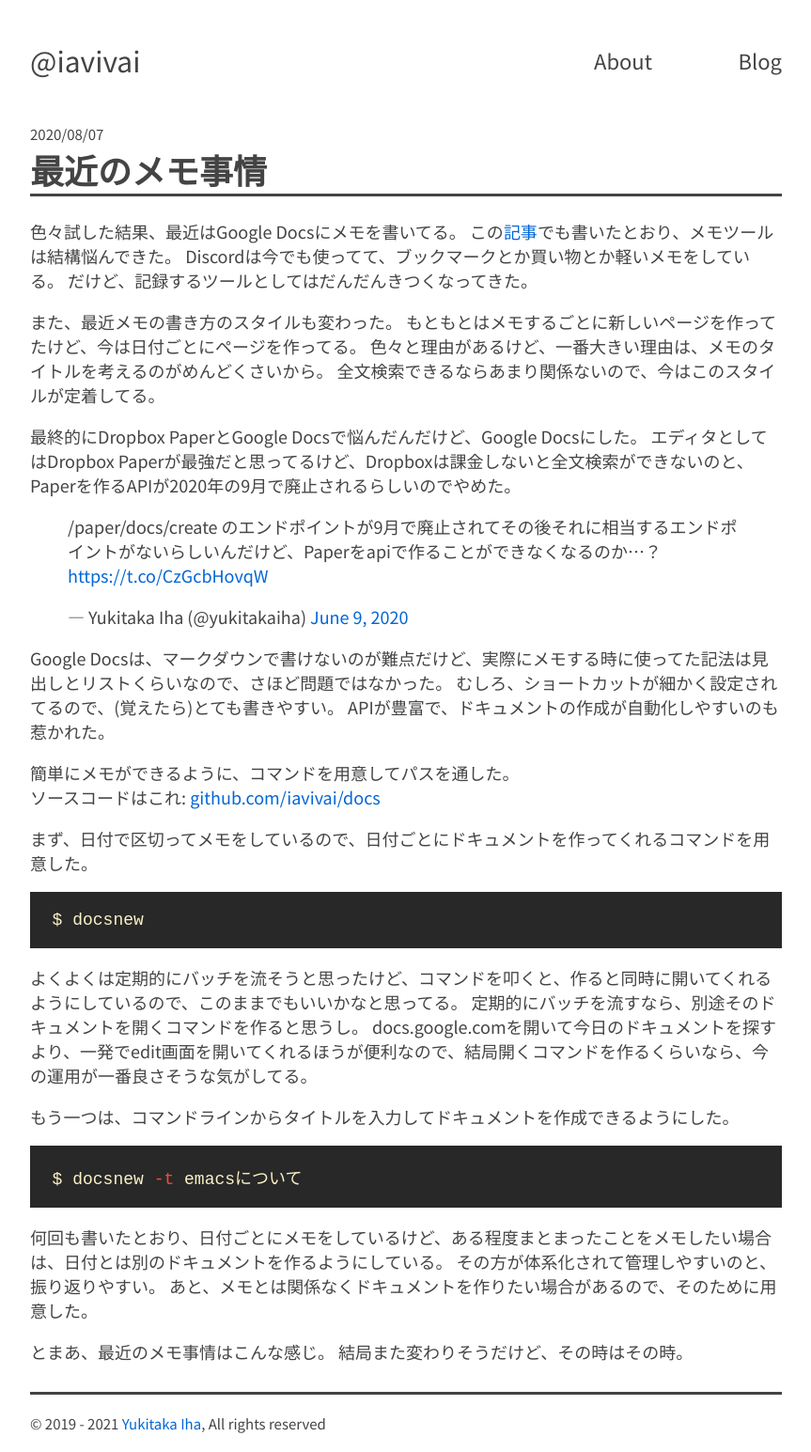
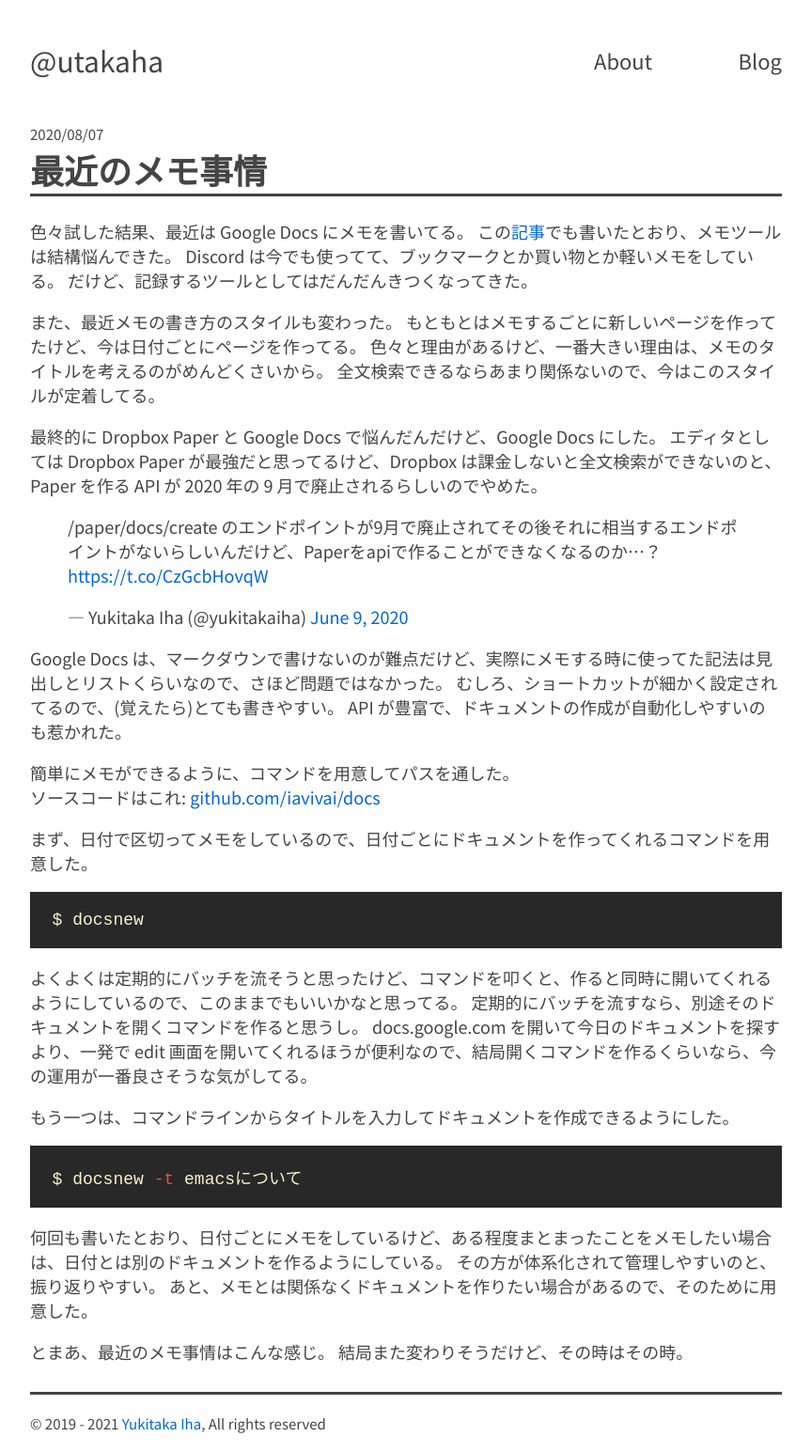
Before and after one commit to iavivai/iavivai.com, a Jekyll site: the page built from _posts/2020-08-07-memo.md, in a window 1280 px wide. Shown: the whole page at 94% size, without its empty margins (208-1071 px from the left). Built offline with Jekyll 4.4.1, drawn with Linux system fonts in a browser that asks for light colours; comment, search, counter and statistics services are not loaded.

Commit message:
Change iavivai to utakaka and little fixes

````diff
--- a/_config.yml
+++ b/_config.yml
@@ -1,8 +1,8 @@
-title: iavivai.com
-description: "@iavivai's personal site"
-url: https://iavivai.com
-image: /images/iavivai.jpeg
-logo: /images/iavivai.jpeg
+title: utakaha.com
+description: "utakaha's personal site"
+url: https://utakaha.com
+image: /images/utakaha.jpeg
+logo: /images/utakaha.jpeg
 syntax_highlighter: rouge
 lang: ja_JP
 
@@ -19,4 +19,4 @@ defaults:
 - scope:
     path: ''
   values:
-    image: "/images/iavivai.jpeg"
+    image: "/images/utakaha.jpeg"
--- a/_includes/header.html
+++ b/_includes/header.html
@@ -1,14 +1,12 @@
 <header class="header">
-  <div class="logo"><a href="/">@iavivai</a></div>
+  <div class="logo"><a href="/">@utakaha</a></div>
 
   <nav>
     <ul>
       {% for item in site.data.navigation %}
-        <li>
-          <a href="{{ item.link }}">
-            {{ item.name }}
-          </a>
-        </li>
+      <li>
+        <a href="{{ item.link }}"> {{ item.name }} </a>
+      </li>
       {% endfor %}
     </ul>
   </nav>
--- a/_posts/2020-08-07-memo.md
+++ b/_posts/2020-08-07-memo.md
@@ -3,9 +3,9 @@ layout: post
 title: 最近のメモ事情
 ---
 
-色々試した結果、最近はGoogle Docsにメモを書いてる。
-この[記事](https://iavivai.com/2019/11/18/0.html)でも書いたとおり、メモツールは結構悩んできた。
-Discordは今でも使ってて、ブックマークとか買い物とか軽いメモをしている。
+色々試した結果、最近は Google Docs にメモを書いてる。
+この[記事](https://utakaha.com/2019/11/18/0.html)でも書いたとおり、メモツールは結構悩んできた。
+Discord は今でも使ってて、ブックマークとか買い物とか軽いメモをしている。
 だけど、記録するツールとしてはだんだんきつくなってきた。
 
 また、最近メモの書き方のスタイルも変わった。
@@ -13,29 +13,34 @@ Discordは今でも使ってて、ブックマークとか買い物とか軽い
 色々と理由があるけど、一番大きい理由は、メモのタイトルを考えるのがめんどくさいから。
 全文検索できるならあまり関係ないので、今はこのスタイルが定着してる。
 
-最終的にDropbox PaperとGoogle Docsで悩んだんだけど、Google Docsにした。
-エディタとしてはDropbox Paperが最強だと思ってるけど、Dropboxは課金しないと全文検索ができないのと、Paperを作るAPIが2020年の9月で廃止されるらしいのでやめた。
+最終的に Dropbox Paper と Google Docs で悩んだんだけど、Google Docs にした。
+エディタとしては Dropbox Paper が最強だと思ってるけど、Dropbox は課金しないと全文検索ができないのと、Paper を作る API が 2020 年の 9 月で廃止されるらしいのでやめた。
+
 <blockquote class="twitter-tweet"><p lang="ja" dir="ltr">/paper/docs/create のエンドポイントが9月で廃止されてその後それに相当するエンドポイントがないらしいんだけど、Paperをapiで作ることができなくなるのか…？<a href="https://t.co/CzGcbHovqW">https://t.co/CzGcbHovqW</a></p>&mdash; Yukitaka Iha (@yukitakaiha) <a href="https://twitter.com/yukitakaiha/status/1270388920761516032?ref_src=twsrc%5Etfw">June 9, 2020</a></blockquote> <script async src="https://platform.twitter.com/widgets.js" charset="utf-8"></script>
 
-Google Docsは、マークダウンで書けないのが難点だけど、実際にメモする時に使ってた記法は見出しとリストくらいなので、さほど問題ではなかった。
+Google Docs は、マークダウンで書けないのが難点だけど、実際にメモする時に使ってた記法は見出しとリストくらいなので、さほど問題ではなかった。
 むしろ、ショートカットが細かく設定されてるので、(覚えたら)とても書きやすい。
-APIが豊富で、ドキュメントの作成が自動化しやすいのも惹かれた。
+API が豊富で、ドキュメントの作成が自動化しやすいのも惹かれた。
 
 簡単にメモができるように、コマンドを用意してパスを通した。<br/>
 ソースコードはこれ: [github.com/iavivai/docs](https://github.com/iavivai/docs)
 
 まず、日付で区切ってメモをしているので、日付ごとにドキュメントを作ってくれるコマンドを用意した。
+
 ```bash
   $ docsnew
 ```
+
 よくよくは定期的にバッチを流そうと思ったけど、コマンドを叩くと、作ると同時に開いてくれるようにしているので、このままでもいいかなと思ってる。
 定期的にバッチを流すなら、別途そのドキュメントを開くコマンドを作ると思うし。
-docs.google.comを開いて今日のドキュメントを探すより、一発でedit画面を開いてくれるほうが便利なので、結局開くコマンドを作るくらいなら、今の運用が一番良さそうな気がしてる。
+docs.google.com を開いて今日のドキュメントを探すより、一発で edit 画面を開いてくれるほうが便利なので、結局開くコマンドを作るくらいなら、今の運用が一番良さそうな気がしてる。
 
 もう一つは、コマンドラインからタイトルを入力してドキュメントを作成できるようにした。
+
 ```bash
   $ docsnew -t emacsについて
 ```
+
 何回も書いたとおり、日付ごとにメモをしているけど、ある程度まとまったことをメモしたい場合は、日付とは別のドキュメントを作るようにしている。
 その方が体系化されて管理しやすいのと、振り返りやすい。
 あと、メモとは関係なくドキュメントを作りたい場合があるので、そのために用意した。
--- a/about.html
+++ b/about.html
@@ -6,7 +6,7 @@ title: About
 <h1 class="title">About</h1>
 <div class="about-content">
   <div class="about-img">
-    <img src="images/iavivai.jpeg" class="icon" alt="My icon" />
+    <img src="images/utakaha.jpeg" class="icon" alt="My icon" />
   </div>
 
   <div class="about-txt">
@@ -14,7 +14,7 @@ title: About
     <p>
       ソフトウェアエンジニアです。
       現在はスタートアップで主にサーバーサイドのコードを書いてます。
-      ユーザー名は @iavivai を使ってます。
+      ユーザー名は @utakaha か @iavivai を使ってます。
     </p>
     <p>
       写真を撮ることが好きで、撮った写真は
````
Also changed, not shown: _posts/2020-03-06-0.md (+6 -5 lines), README.md, images/utakaha.jpeg (renamed from images/iavivai.jpeg).
